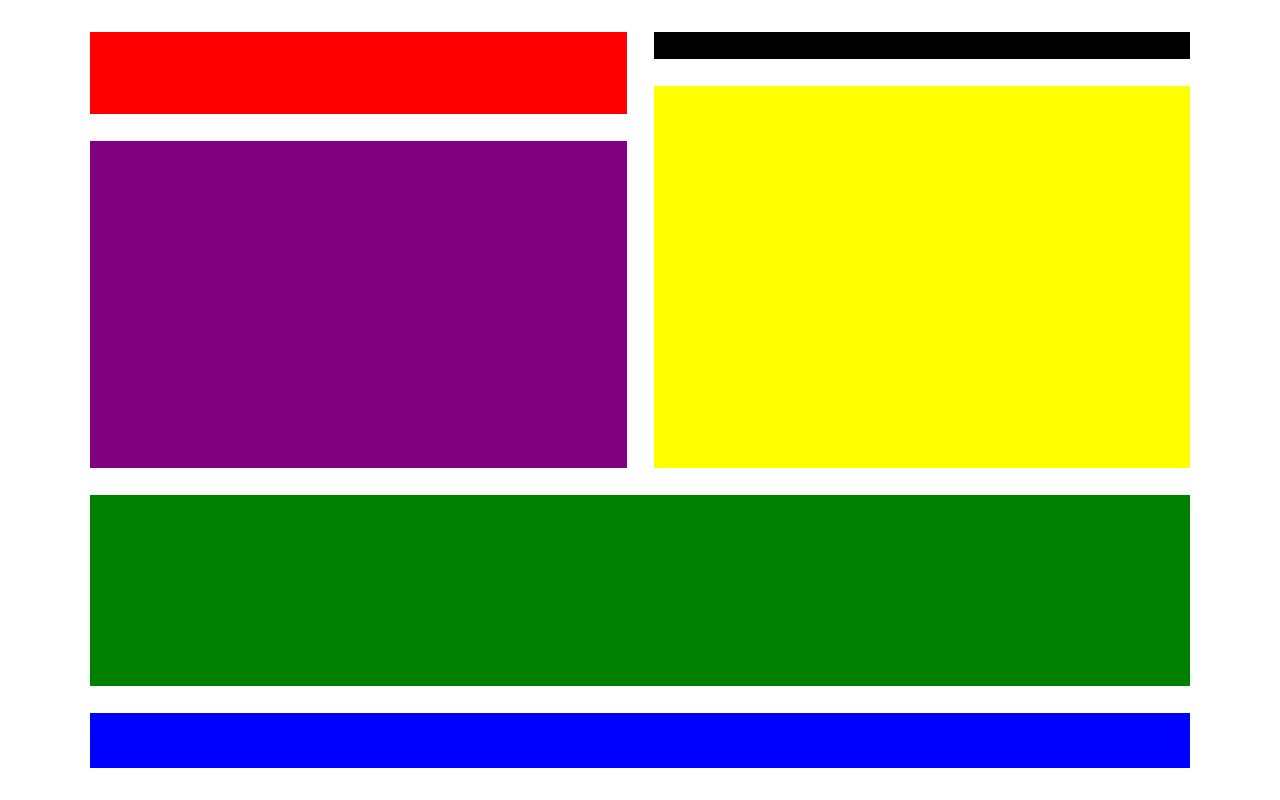
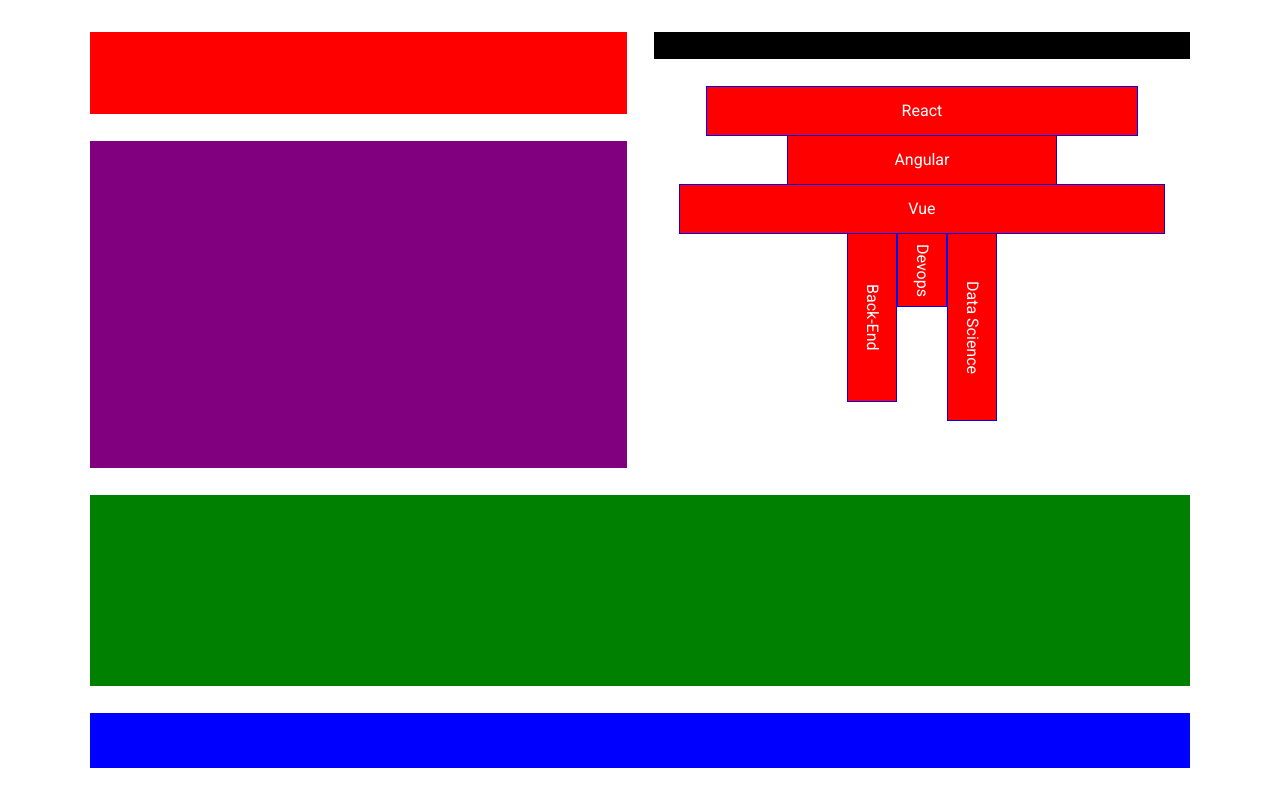
Before and after one commit to Euricom/t-profile-gen-v2, a React (Vite) app: page / in a window 1280 px wide. Built offline with nearby package versions, Linux system fonts and the light colour scheme.

Commit message:
wip: add tprofile preview component props

```diff
--- a/src/App.tsx
+++ b/src/App.tsx
@@ -1,6 +1,7 @@
 import * as React from 'react';
 
 import Layout from './components/Layout';
+import { TProfile } from './components';
 
 const Test = () => <div />;
 
@@ -10,7 +11,7 @@
       config={<Test />}
       header={<Test />}
       cookies={<Test />}
-      preview={<Test />}
+      preview={<TProfile />}
       skills={<Test />}
       user={<Test />}
     />
--- a/src/components/Layout/index.tsx
+++ b/src/components/Layout/index.tsx
@@ -33,7 +33,6 @@
 const Preview = styled.div`
   height: 100%;
   grid-area: preview;
-  background-color: yellow;
 `;
 const Config = styled.div`
   height: 100%;
--- a/src/components/Slider/Slider.tsx
+++ b/src/components/Slider/Slider.tsx
@@ -3,7 +3,7 @@
 import { SliderProps } from './types';
 
 const Slider = ({ ariaLabel, isDisabled = false, onChange, value }: SliderProps): JSX.Element => (
-  <S.Slider aria-label={ariaLabel} disabled={isDisabled} min="5" onChange={(event) => onChange(event)} value={value} />
+  <S.Slider aria-label={ariaLabel} disabled={isDisabled} min="10" onChange={(event) => onChange(event)} value={value} />
 );
 
 export default Slider;
--- a/src/components/TProfile/TProfile.tsx
+++ b/src/components/TProfile/TProfile.tsx
@@ -1,45 +1,78 @@
 import React from 'react';
+import * as S from './styles';
 import TProfileItem from './TProfileItem/TProfileItem';
-import * as S from './styles';
-import { Slider } from '../index';
 
-// scale
-// rotation
-// fill color
-// border visible
-// border color
+const BG_COLOR_PLACEHOLDER = 'red';
+const BORDER_COLOR_PLACEHOLDER = 'blue';
 
-const TProfile = (): JSX.Element => {
-  const [boxSize, setBoxSize] = React.useState<number>(10);
-  const [boxSize1, setBoxSize1] = React.useState<number>(10);
-
-  const handleSlider = (event: React.ChangeEvent<HTMLInputElement>) => {
-    setBoxSize(Number(event.currentTarget.value));
-  };
-
-  const handleSlider2 = (event: React.ChangeEvent<HTMLInputElement>) => {
-    setBoxSize1(Number(event.currentTarget.value));
-  };
-
-  return (
-    <>
-      <Slider ariaLabel="Test slider 1" onChange={handleSlider} value={boxSize} />
-      <Slider ariaLabel="Test slider 2" onChange={handleSlider2} value={boxSize1} />
-      <div style={{ display: 'flex', flexDirection: 'column', width: '100%', alignItems: 'center' }}>
-        <TProfileItem scale={boxSize} legend="G1" type="generalisme">
+const TProfile = (): JSX.Element => (
+  <S.TProfileWrapper>
+    <S.GeneralisationWrapper>
+      <TProfileItem
+        border
+        bgColor={BG_COLOR_PLACEHOLDER}
+        borderColor={BORDER_COLOR_PLACEHOLDER}
+        scale={80}
+        legend="G1"
+        type="generalisme"
+      >
         React
       </TProfileItem>
-        <TProfileItem scale={boxSize} legend="G1" type="generalisme">
-          React
+      <TProfileItem
+        border
+        bgColor={BG_COLOR_PLACEHOLDER}
+        borderColor={BORDER_COLOR_PLACEHOLDER}
+        scale={50}
+        legend="G2"
+        type="generalisme"
+      >
+        Angular
       </TProfileItem>
-      </div>
+      <TProfileItem
+        border
+        bgColor={BG_COLOR_PLACEHOLDER}
+        borderColor={BORDER_COLOR_PLACEHOLDER}
+        scale={90}
+        legend="G3"
+        type="generalisme"
+      >
+        Vue
+      </TProfileItem>
+    </S.GeneralisationWrapper>
+
     <S.SpecialisationWrapper>
-        <TProfileItem scale={boxSize1} legend="G2" type="specialisme">
-          Back-End Development
+      <TProfileItem
+        border
+        bgColor={BG_COLOR_PLACEHOLDER}
+        borderColor={BORDER_COLOR_PLACEHOLDER}
+        scale={70}
+        legend="S1"
+        type="specialisme"
+      >
+        Back-End
+      </TProfileItem>
+      <TProfileItem
+        border
+        bgColor={BG_COLOR_PLACEHOLDER}
+        borderColor={BORDER_COLOR_PLACEHOLDER}
+        scale={30}
+        legend="S2"
+        type="specialisme"
+      >
+        Devops
+      </TProfileItem>
+      <TProfileItem
+        border
+        bgColor={BG_COLOR_PLACEHOLDER}
+        borderColor={BORDER_COLOR_PLACEHOLDER}
+        scale={78}
+        legend="S3"
+        type="specialisme"
+      >
+        Data Science
       </TProfileItem>
     </S.SpecialisationWrapper>
-    </>
+  </S.TProfileWrapper>
 );
-};
 
 export default TProfile;
--- a/src/components/TProfile/TProfileItem/TProfileItem.tsx
+++ b/src/components/TProfile/TProfileItem/TProfileItem.tsx
@@ -2,9 +2,17 @@
 import * as S from './styles';
 import { TProfileItemProps } from './types';
 
-const TProfileItem = ({ children, legend, scale, type }: TProfileItemProps): JSX.Element => (
+const TProfileItem = ({
+  bgColor,
+  border,
+  borderColor,
+  children,
+  legend,
+  scale,
+  type,
+}: TProfileItemProps): JSX.Element => (
   <>
-    <S.TProfileItem scale={scale} type={type}>
+    <S.TProfileItem border={border} bgColor={bgColor} borderColor={borderColor} scale={scale} type={type}>
       {scale > 25 ? children : legend}
     </S.TProfileItem>
   </>
--- a/src/components/TProfile/TProfileItem/styles.ts
+++ b/src/components/TProfile/TProfileItem/styles.ts
@@ -1,14 +1,28 @@
 import styled from 'styled-components';
 import { TProfileItemProps } from './types';
 
-export const TProfileItem = styled.div<Pick<TProfileItemProps, 'scale' | 'type'>>`
+const SCALE_ANIMATION_TIME = '2s';
+
+// !outline instead of border as fix for overlapping borders
+
+export const TProfileItem = styled.div<
+  Pick<TProfileItemProps, 'bgColor' | 'border' | 'borderColor' | 'scale' | 'type'>
+>`
   align-items: center;
-  background-color: ${({ theme }) => theme.colors.primary[500]};
-  border: 1px solid ${({ theme }) => theme.colors.neutral[900]};
+  background-color: ${({ bgColor, theme }) => bgColor || theme.colors.primary[500]};
+  outline: 1px solid ${({ borderColor, theme }) => borderColor || theme.colors.neutral[900]};
+  outline: ${({ border, borderColor, theme }) => {
+    if (border) {
+      return `1px solid ${borderColor || theme.colors.neutral[900]}}`;
+    }
+    return 'initial';
+  }};
   color: ${({ theme }) => theme.colors.neutral[50]};
   display: flex;
-  height: 3rem;
+  height: ${({ scale, type }) => (type === 'generalisme' ? '3rem' : `${scale}%`)};
   justify-content: center;
-  width: ${({ scale }) => `${scale}%`};
-  margin: ${({ type }) => (type === 'generalisme' ? '0 auto' : '0')};
+  width: ${({ scale, type }) => (type === 'generalisme' ? `${scale}%` : '3rem')};
+  margin: ${({ type }) => (type === 'generalisme' ? '1px auto' : '0 1px')};
+  writing-mode: ${({ type }) => (type === 'generalisme' ? 'initial' : 'vertical-rl')};
+  transition: all ${SCALE_ANIMATION_TIME};
 `;
--- a/src/components/TProfile/TProfileItem/types.ts
+++ b/src/components/TProfile/TProfileItem/types.ts
@@ -1,6 +1,9 @@
 import React from 'react';
 
 export interface TProfileItemProps {
+  bgColor?: string;
+  border?: boolean;
+  borderColor?: string;
   children: React.ReactNode;
   legend: React.ReactNode;
   scale: number;
--- a/src/components/TProfile/styles.ts
+++ b/src/components/TProfile/styles.ts
@@ -1,8 +1,18 @@
 import styled from 'styled-components';
 
-export const SpecialisationWrapper = styled.div`
+export const TProfileWrapper = styled.section`
+  align-items: center;
   display: flex;
   flex-direction: column;
-  transform: rotate(90deg) translate(50%, -50%);
-  transform-origin: center 0;
+  height: 100%;
 `;
+
+export const GeneralisationWrapper = styled.div`
+  width: 100%;
+`;
+
+export const SpecialisationWrapper = styled.div`
+  align-items: flex-start;
+  display: flex;
+  height: calc(100% - 9rem);
+`;
```
Also changed, not shown: 1 other file (tests, documents, lock files or other folders). Lines whose indentation alone changed are shown as unchanged.
